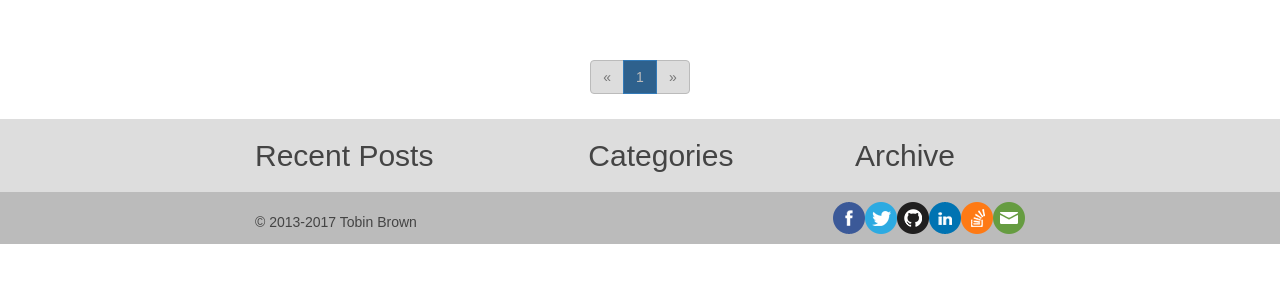
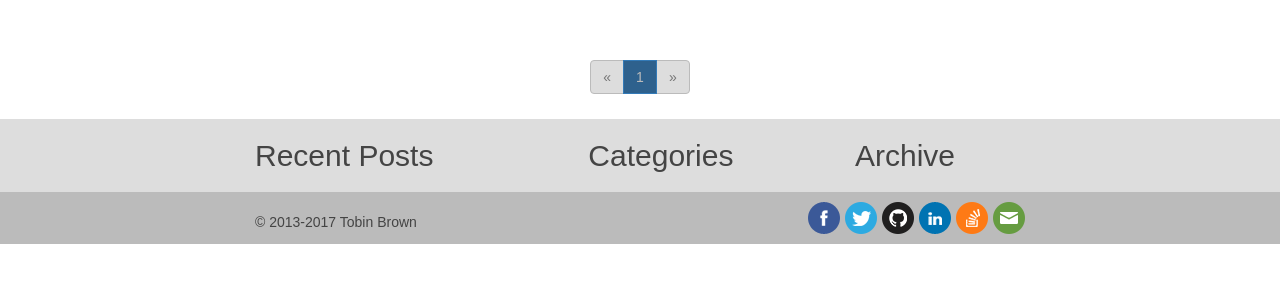
Before and after one commit to Brobin/brobin-v2, a Django app: page /blog/ in a window 1280 px wide. Shown: the part 52-352 px from the top of the page. Run offline with Django 3.2, Linux system fonts and the light colour scheme; data that the repository does not hold is empty; style sheets or scripts are compiled from the project's sources; some libraries are stand-ins or nearby versions; some web fonts are replaced.

Commit message:
add some space between footer icons

```diff
--- a/brobin/static/css/base.scss
+++ b/brobin/static/css/base.scss
@@ -97,6 +97,9 @@ img {
   background: $darker-base;
   padding-bottom: 10px;
   padding-top: 10px;
+  img {
+    padding-left: 5px;
+  }
 }
 
 .badge {
```
